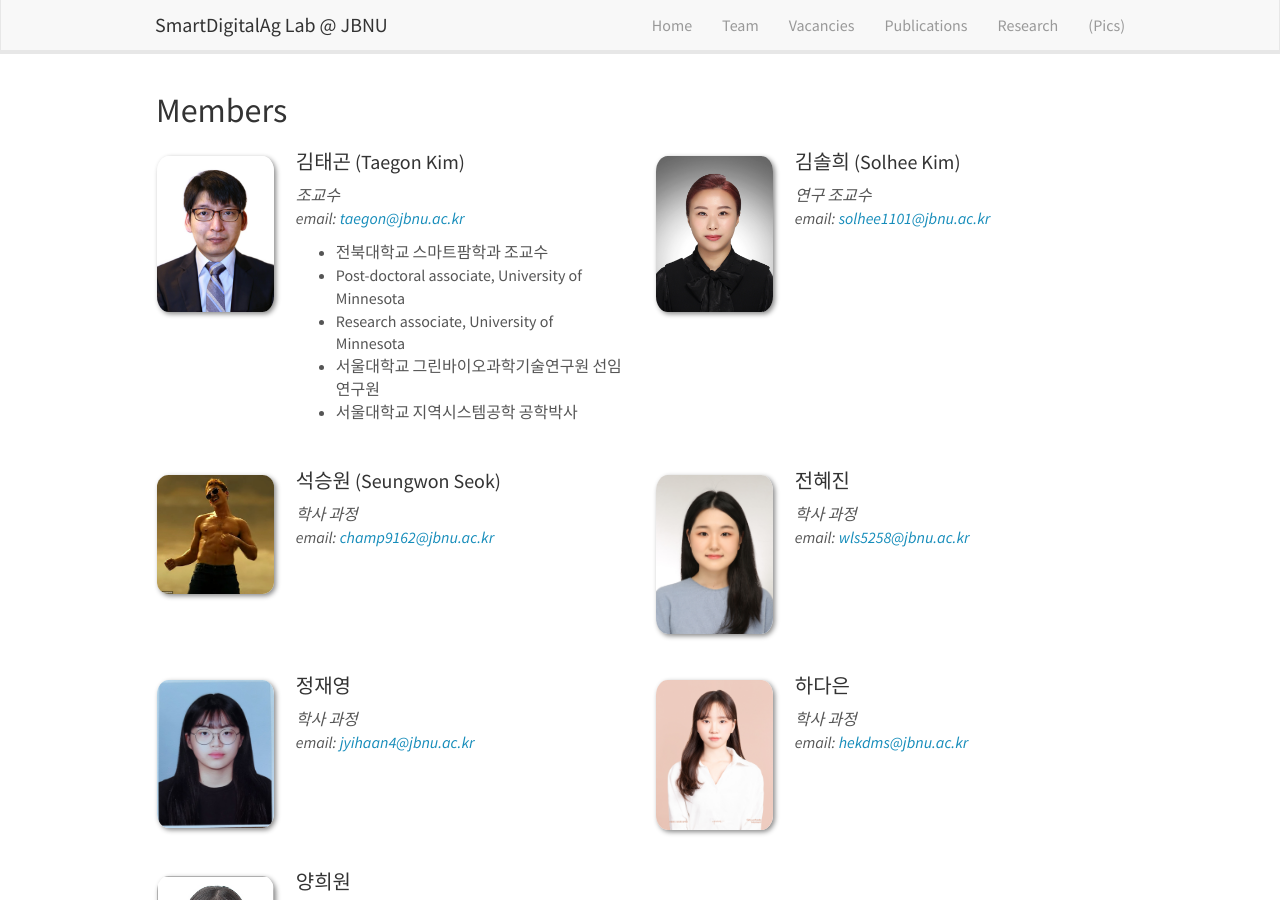
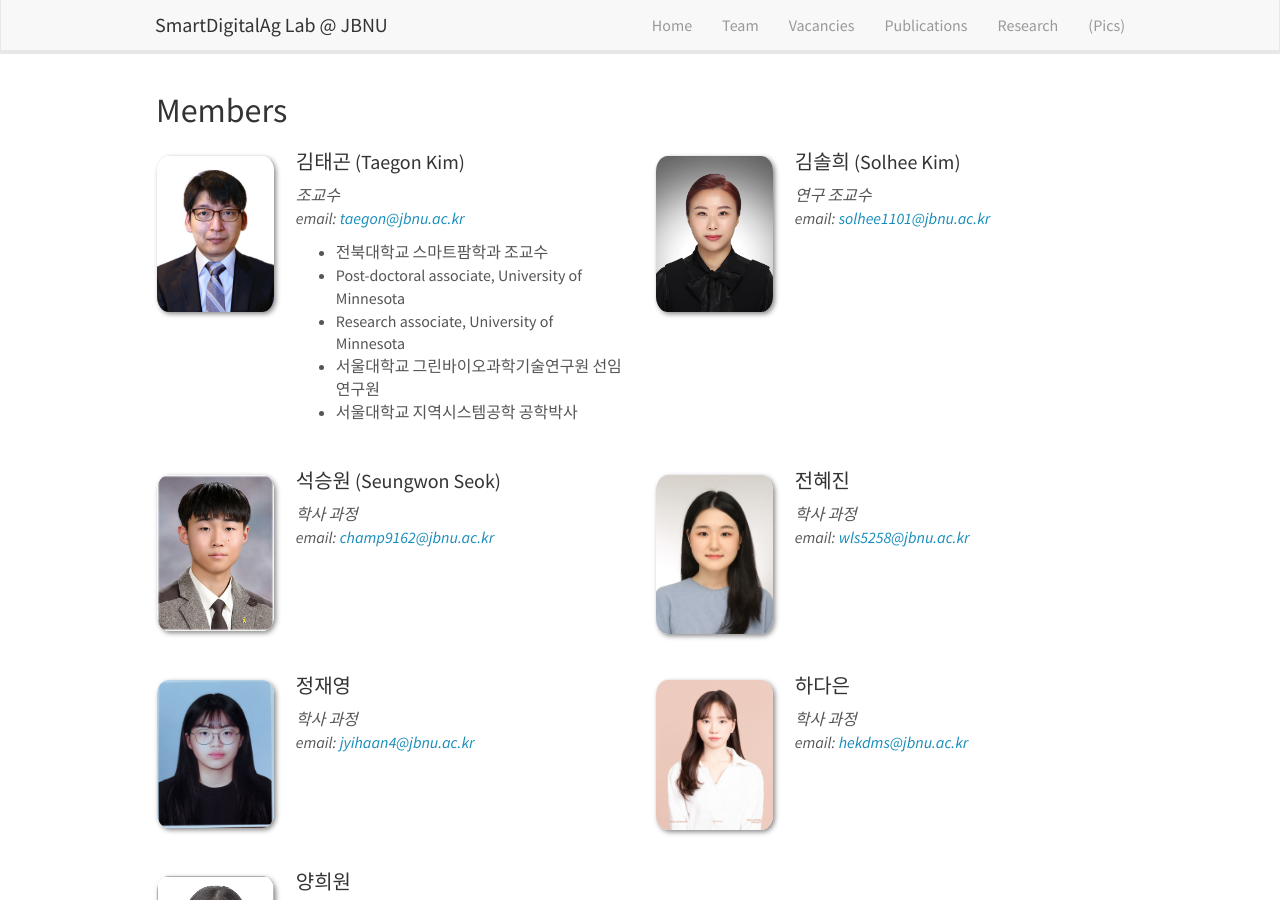
Before and after one commit to SmartDigitalAg/SmartDigitalAg.github.io, a Jekyll site: the page built from _pages/team.md, in a window 1280 px wide and 900 px high. Built offline with Jekyll 4.4.1, drawn with Linux system fonts in a browser that asks for light colours; nearby versions of some CDN libraries.

Commit message:
석승원 사진 수정

```diff
--- a/_data/students.yml
+++ b/_data/students.yml
@@ -9,7 +9,7 @@
 #  education4:
 
 - name: 석승원 (Seungwon Seok)
-  photo: yeah.jpg
+  photo: seungwon.jpg
   info: 학사 과정
   email: champ9162@jbnu.ac.kr
   number_educ: 0
```
Also changed, not shown: images/teampic/seungwon.jpg (added).
